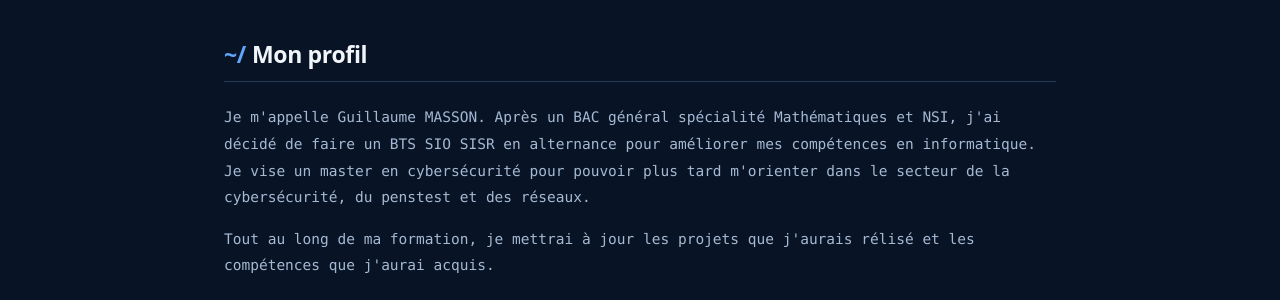
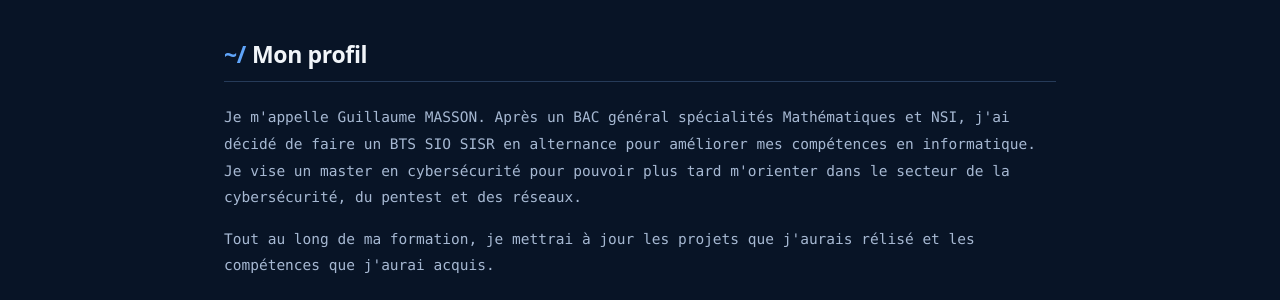
Before and after one commit to Noxioz/template_portfolio_bts, a Jekyll site: the page built from index.html, in a window 1280 px wide and 900 px high, scrolled down 806 px. Shown: the part 151-451 px from the top of the window. Built offline with Jekyll 4.4.1, drawn with Linux system fonts in a browser that asks for light colours.

Commit message:
Update index.html

```diff
--- a/index.html
+++ b/index.html
@@ -20,7 +20,7 @@ title: Accueil
   {% assign projets_perso = projets | where: "type", "perso" %}
   <div class="wrap">
     <section id="profil" class="profil"><h2><span class="sym">~/</span>Mon profil</h2>
-      <p>Je m'appelle Guillaume MASSON. Après un BAC général spécialité Mathématiques et NSI, j'ai décidé de faire un BTS SIO SISR en alternance pour améliorer mes compétences en informatique. Je vise un master en cybersécurité pour pouvoir plus tard m'orienter dans le secteur de la cybersécurité, du penstest et des réseaux.</p>
+      <p>Je m'appelle Guillaume MASSON. Après un BAC général spécialités Mathématiques et NSI, j'ai décidé de faire un BTS SIO SISR en alternance pour améliorer mes compétences en informatique. Je vise un master en cybersécurité pour pouvoir plus tard m'orienter dans le secteur de la cybersécurité, du pentest et des réseaux.</p>
       <p>Tout au long de ma formation, je mettrai à jour les projets que j'aurais rélisé et les compétences que j'aurai acquis.</p>
     </section>
     <section id="projets"><h2><span class="sym">$</span>Mes projets</h2>
```
